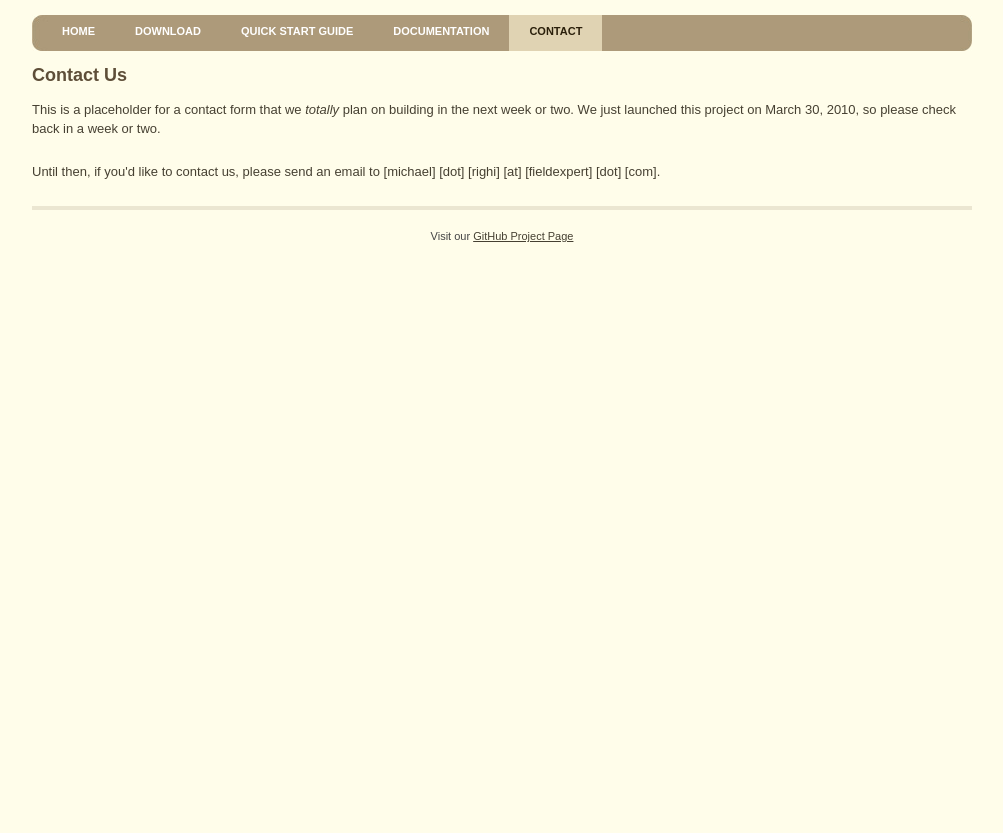
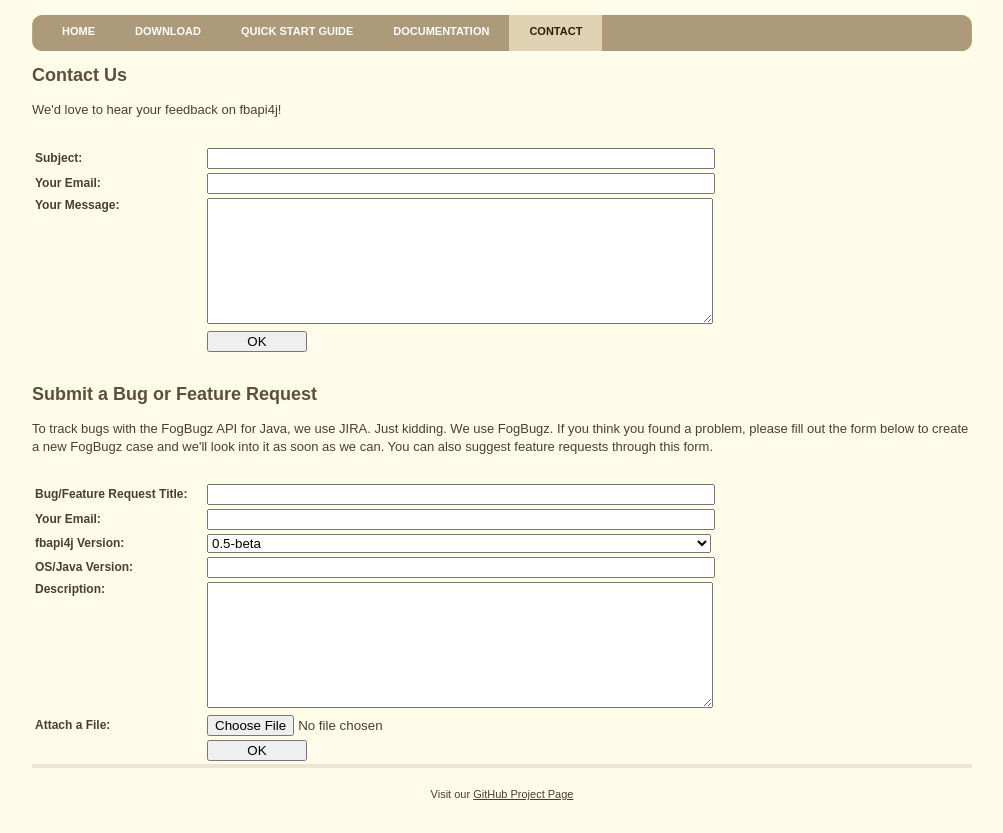
Before and after one commit to fieldexpert/fbapi4j, a plain HTML site: page contact.html in a window 1280 px wide. Shown: the part 86-919 px from the top of the page, without its empty margins (138-1141 px from the left). Before the commit the page ends 800 px from the top, so only its background shows below. Drawn offline with Linux system fonts and the light colour scheme.

Commit message:
Adds two forms to the page for the public to contact us.

```diff
--- a/contact.html
+++ b/contact.html
@@ -9,6 +9,14 @@
 <html xmlns="http://www.w3.org/1999/xhtml" xml:lang="en" lang="en">
 <head>
 	<meta http-equiv="Content-Type" content="text/html; charset=utf-8"/>
+
+	<style type="text/css">
+		label { float:left; font-weight: bold; text-align: right; }
+		input, textarea { width: 500px; }
+		select{ width: 504px; }
+		div#buttons { padding-left: 250px; }
+		#Button_OKEdit, #Button_CancelEdit { width: 100px; }
+	</style>
 
 	<title>FogBugz API for Java - Contact</title>
 	<link rel="stylesheet" href="styles/main.css" media="screen, projection" />
@@ -38,13 +46,111 @@
 			<h2>Contact Us</h2>
 
 		    <p>
-		    	This is a placeholder for a contact form that we <em>totally</em> plan on building in the next week or two.  We just
-		    	launched this project on March 30, 2010, so please check back in a week or two.
+		    	We'd love to hear your feedback on fbapi4j!
 		    </p>
 
+	        <form action="https://fieldexpert.fogbugz.com/default.asp?pre=preSubmitBug" method="post" enctype="multipart/form-data" name="contactForm" style="display: inline;">
+	            <input type="hidden" name="command" value="new" />
+	            <input type="hidden" name="fPublic" value="1" />
+	            <input type="hidden" name="ixProject" value="18" />
+	            <input type="hidden" name="ixArea" value="55" />
+	            <table>
+	            	<col width="25%"/>
+	            	<col width="75%"/>
+	            	<tr>
+	            		<th><label for="sTitle">Subject:</label></th>
+	            		<td>
+	            			<input type="text" maxlength="128" name="sTitle" id="sTitle" value="" />
+	            		</td>
+	            	</tr>
+	            	<tr>
+	            		<th><label for="sCustomerEmail">Your Email:</label></th>
+	            		<td>
+	            			<input type="text" maxlength="80" name="sCustomerEmail" id="sCustomerEmail" value="" />
+	            		</td>
+	            	</tr>
+	            	<tr>
+	            		<th valign="top"><label for="sEvent">Your Message:</label></th>
+	            		<td>
+	            			<textarea name="sEvent" id="sEvent" rows="8" cols="55"></textarea>
+	            		</td>
+	            	</tr>
+	            	<tr>
+	            		<th></th>
+	            		<td>
+				            <input type="submit" id="Button_OKEdit" name="OK" value="OK" />
+	            		</td>
+	            	</tr>
+	            </table>
+	        </form>
+		    <br />
+
+
+
+
+		    <a name="submitbug" />
+		    <h2>Submit a Bug or Feature Request</h2>
+
 		    <p>
-		    	Until then, if you'd like to contact us, please send an email to [michael] [dot] [righi] [at] [fieldexpert] [dot] [com].
+		    	To track bugs with the FogBugz API for Java, we use JIRA.  Just kidding.  We use FogBugz.  If you think you found a problem, please fill out the form below to create a new FogBugz case and we'll look into it as soon as we can.	You can
+		    	also suggest feature requests through this form.
 		    </p>
+
+	        <form action="https://fieldexpert.fogbugz.com/default.asp?pre=preSubmitBug" method="post" enctype="multipart/form-data" name="formWithProject" style="display: inline;">
+	            <input type="hidden" name="command" value="new" />
+	            <input type="hidden" name="fPublic" value="1" />
+	            <input type="hidden" name="ixProject" value="18" />
+	            <input type="hidden" name="ixArea" value="55" />
+
+	            <table>
+	            	<col width="25%"/>
+	            	<col width="75%"/>
+	            	<tr>
+	            		<th><label for="sTitle">Bug/Feature Request Title:</label></th>
+	            		<td>
+	            			<input type="text" maxlength="128" name="sTitle" id="sTitle" value="" />
+	            		</td>
+	            	</tr>
+	            	<tr>
+	            		<th><label for="sCustomerEmail">Your Email:</label></th>
+	            		<td>
+	            			<input type="text" maxlength="80" name="sCustomerEmail" id="sCustomerEmail" value="" />
+	            		</td>
+	            	</tr>
+	            	<tr>
+	            		<th><label for="sVersion">fbapi4j Version:</label></th>
+	            		<td>
+	            			<select name="sVersion" id="sVersion">
+	            				<option value="0.5-beta">0.5-beta</option>
+	            			</select>
+	            		</td>
+	            	</tr>
+	            	<tr>
+	            		<th><label for="sComputer">OS/Java Version:</label></th>
+	            		<td>
+	            			<input type="text" maxlength="80" name="sComputer" id="sComputer" value="" />
+	            		</td>
+	            	</tr>
+	            	<tr>
+	            		<th valign="top"><label for="sEvent">Description:</label></th>
+	            		<td>
+	            			<textarea name="sEvent" id="sEvent" rows="8" cols="55"></textarea>
+	            		</td>
+	            	</tr>
+	            	<tr>
+	            		<th><label for="File1">Attach a File:</label></th>
+	            		<td>
+							<input type="file" name="File1" id="File1" />
+	            		</td>
+	            	</tr>
+	            	<tr>
+	            		<th></th>
+	            		<td>
+				            <input type="submit" id="Button_OKEdit" name="OK" value="OK" />
+	            		</td>
+	            	</tr>
+	            </table>
+	        </form>
 
   		</div>
 
```
